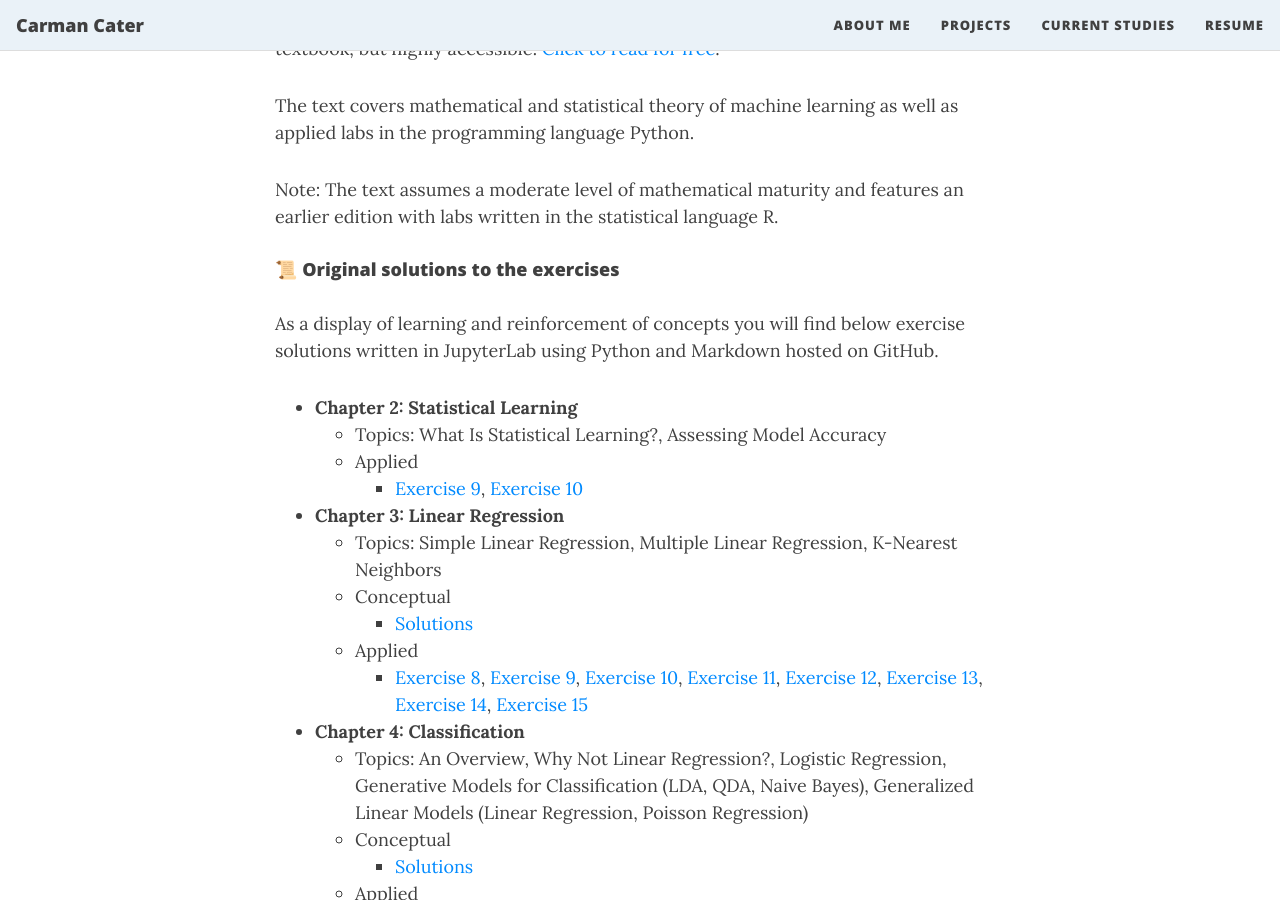
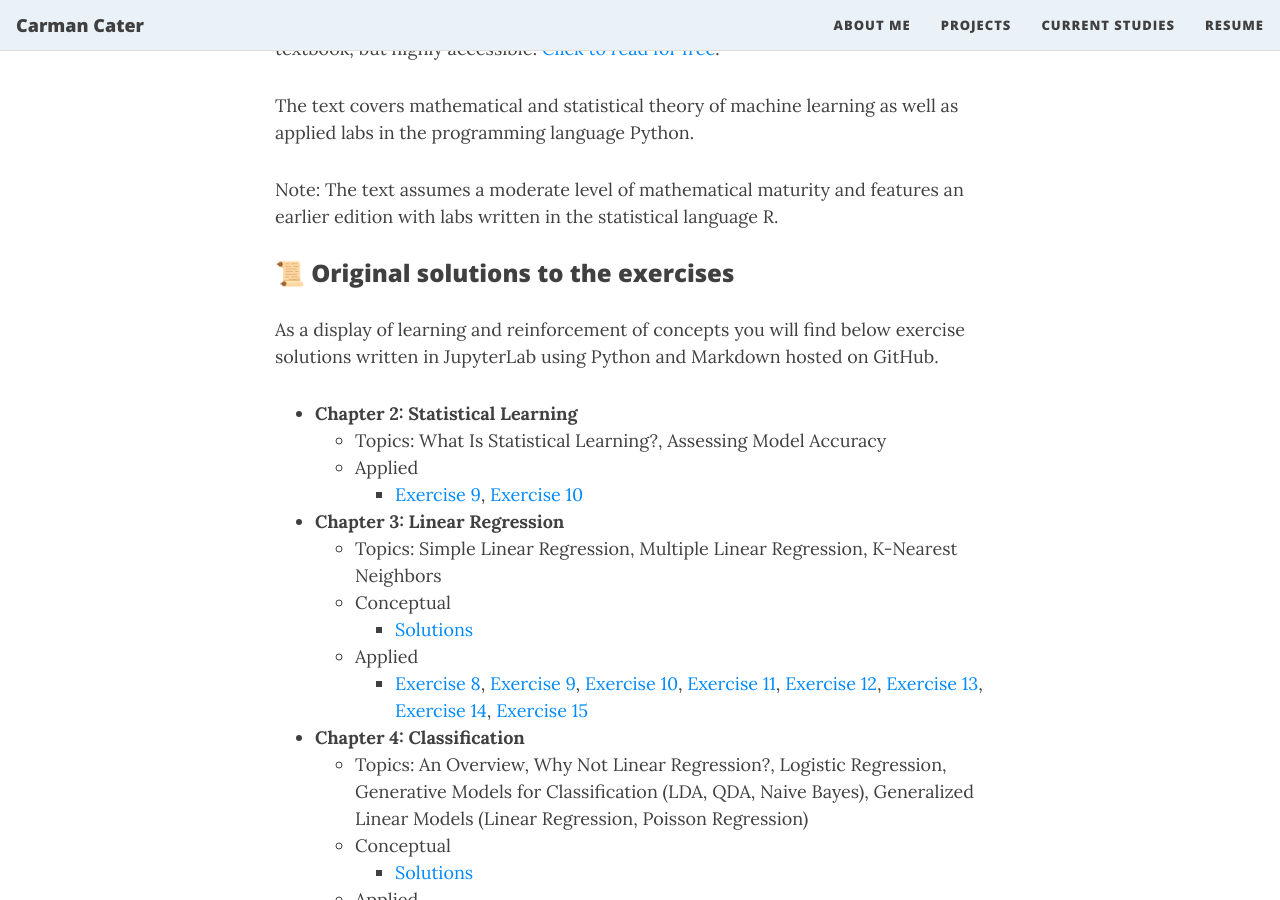
Before and after one commit to carmancater/carmancater.github.io, a Jekyll site: the page built from ISLP.md, in a window 1280 px wide and 900 px high, scrolled down 568 px. Built offline with Jekyll 4.4.1, drawn with Linux system fonts in a browser that asks for light colours; nearby versions of some CDN libraries; emoji names are drawn with the system emoji font.

```diff
--- a/ISLP.md
+++ b/ISLP.md
@@ -15,7 +15,7 @@ The text covers mathematical and statistical theory of machine learning as well
 
 Note: The text assumes a moderate level of mathematical maturity and features an earlier edition with labs written in the statistical language R.
 
-#### :scroll: Original solutions to the exercises
+### :scroll: Original solutions to the exercises
 As a display of learning and reinforcement of concepts you will find below exercise solutions written in JupyterLab using Python and Markdown hosted on GitHub.
 
 - **Chapter 2: Statistical Learning**
```
